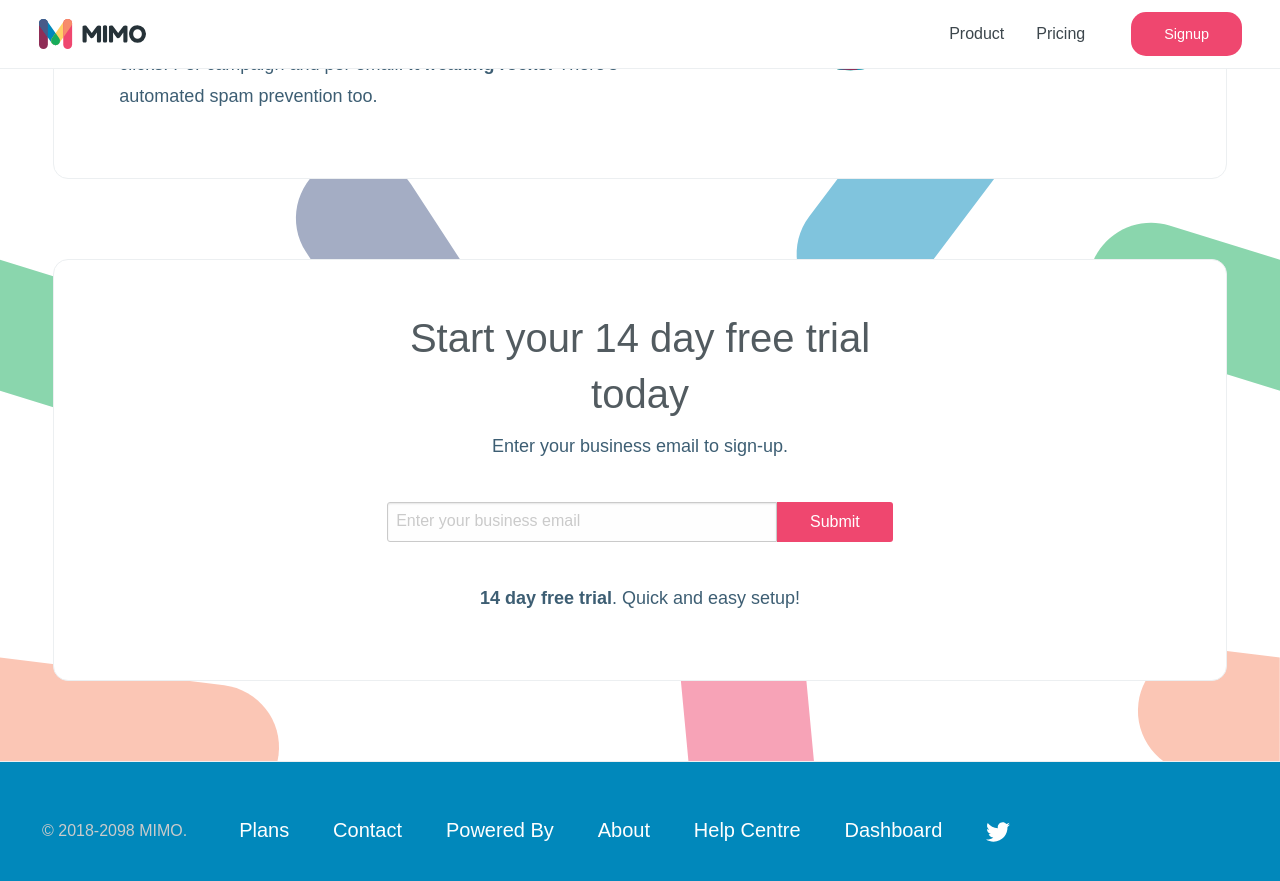
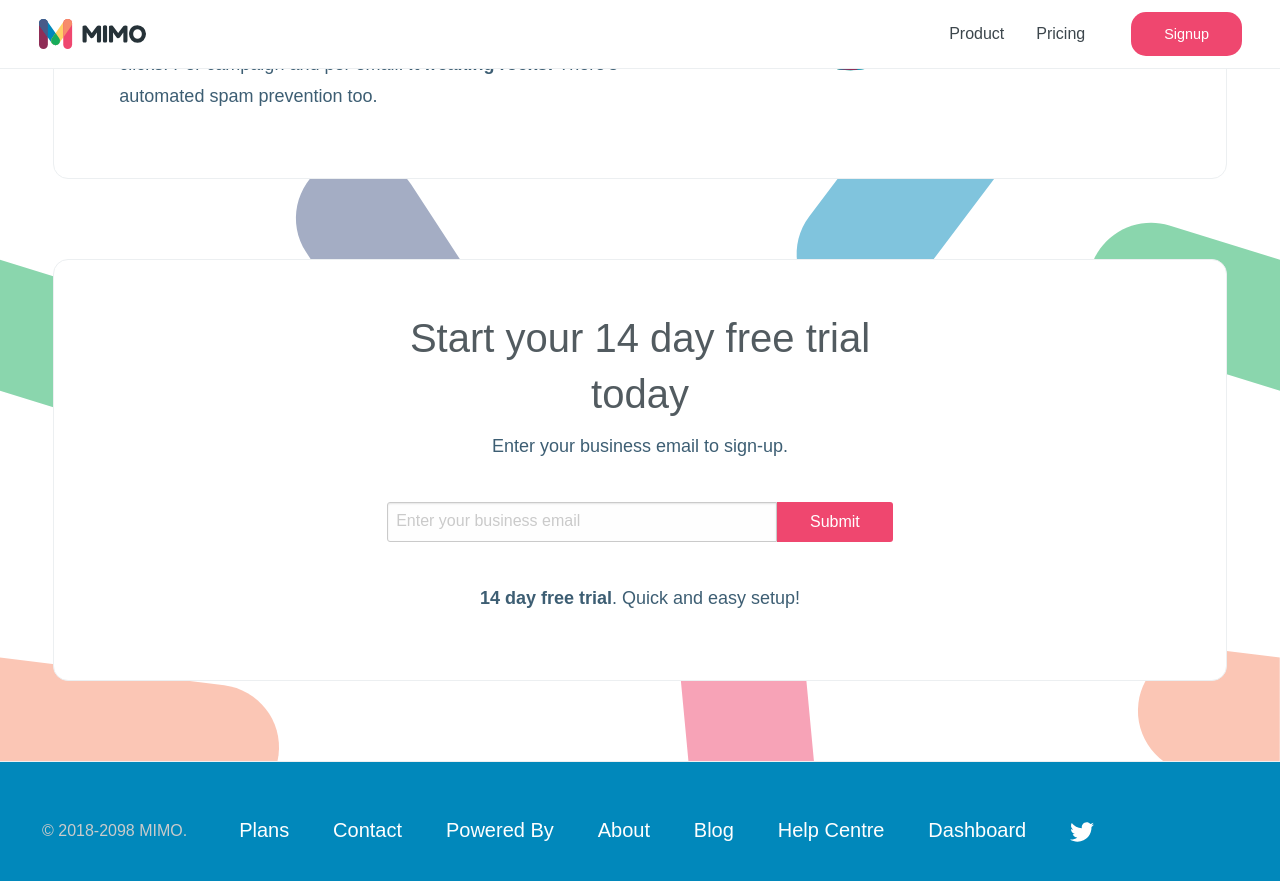
Before and after one commit to mimolabs/mimolabs.github.io, a Jekyll site: the page built from index.html, in a window 1280 px wide and 900 px high, scrolled down 2435 px. Shown: the top 881 px of the window. Built offline with Jekyll 4.4.1, drawn with Linux system fonts in a browser that asks for light colours.

Commit message:
blog link

```diff
--- a/_includes/footer.html
+++ b/_includes/footer.html
@@ -17,6 +17,9 @@
         <a href="/about">About</a>
       </li>
       <li class="footer-nav-menu-item">
+        <a href="/blog">Blog</a>
+      </li>
+      <li class="footer-nav-menu-item">
         <a href="https://docs.oh-mimo.com">Help Centre</a>
       </li>
       <li class="footer-nav-menu-item">
```
